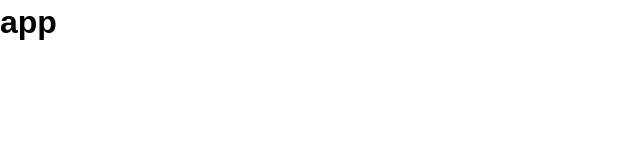
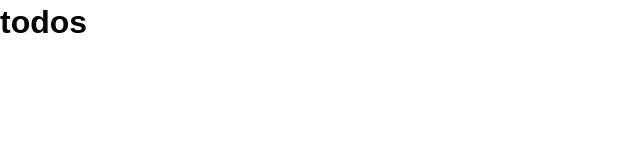
Before and after one commit to salvatoreallegra/React-ToDo, a React (Create React App) app: page / in a window 1280 px wide. Shown: the top 160 px of the page, without its empty margins (0-640 px from the left). Built offline with nearby package versions, Linux system fonts and the light colour scheme.

Commit message:
Flesh out App component and initial todo component

```diff
--- a/src/App.js
+++ b/src/App.js
@@ -1,12 +1,23 @@
-import React from 'react'
+import React, { Component } from 'react'
 import './App.css'
+import Todos from './components/Todos'
 
-function App () {
-  return (
-    <div className='App'>
-      <h1>app</h1>
-    </div>
-  )
+class App extends Component {
+  state = {
+    todos: [
+      { id: 1, title: 'Take out the trash', completed: false },
+      { id: 2, title: 'Lift Weights', completed: false },
+      { id: 3, title: 'Call DMV', completed: false }
+    ]
+  }
+  render () {
+    console.log(this.state.todos)
+    return (
+      <div>
+        <Todos todos={this.state.todos} />
+      </div>
+    )
+  }
 }
 
 export default App
--- /dev/null
+++ b/src/components/Todos.js
@@ -0,0 +1,13 @@
+import React, { Component } from 'react'
+
+class Todos extends Component {
+  render () {
+    return (
+      <div>
+        <h1>todos</h1>
+      </div>
+    )
+  }
+}
+
+export default Todos
```
